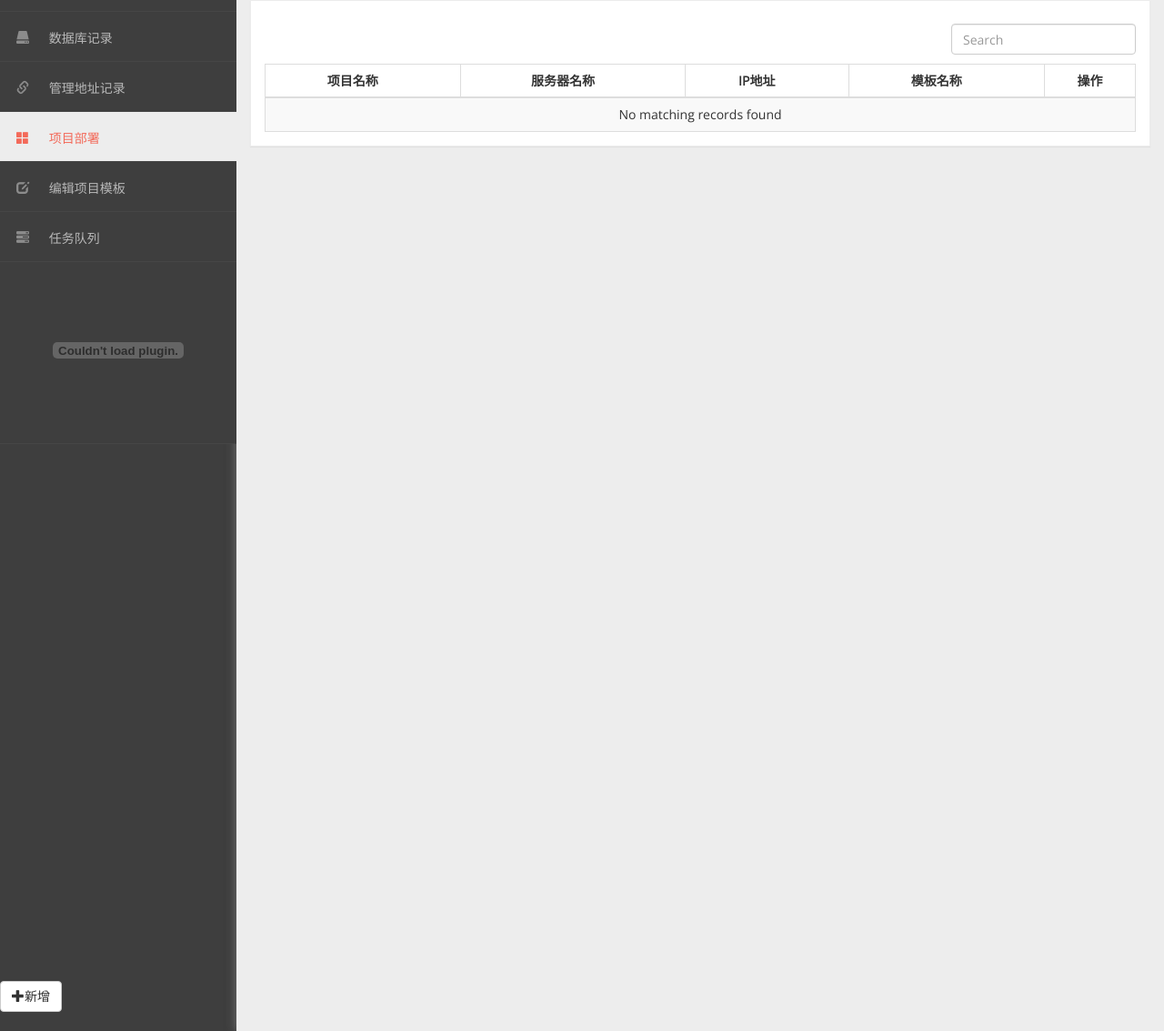
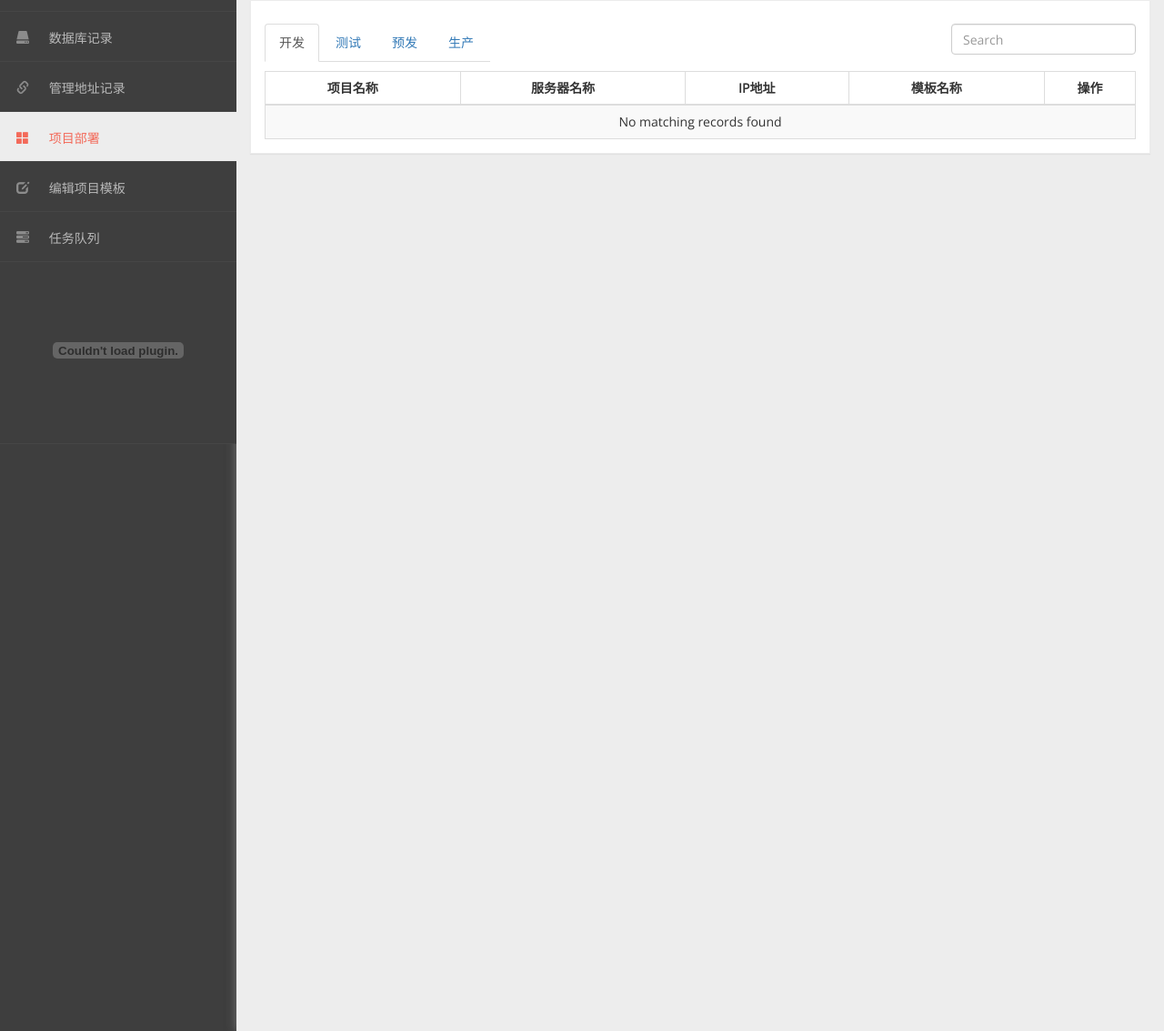
Before and after one commit to d270624/PassAdmin, a Django app: template templates/project.html in a window 1280 px wide. Shown: the part 122-1255 px from the top of the page at 91% size. Run offline with Django 3.2, Linux system fonts and the light colour scheme; the template is opened without the code that fills it, so the values that code supplies are empty; some libraries are stand-ins or nearby versions.

Commit message:
项目部署添加分类

```diff
--- a/index/views.py
+++ b/index/views.py
@@ -890,7 +890,8 @@ def project(request):
             value = Object.objects.all()
             return render(request, 'project.html', locals())
         else:
-            pro = Project.objects.all()
+            category = request.POST.get('category')
+            pro = Project.objects.filter(category=category)
             serializer = projectSer(pro, many=True).data
             return JsonResponse({'rows': serializer})
     else:
--- a/static/js/project.js
+++ b/static/js/project.js
@@ -1,4 +1,7 @@
-function projectTable() {
+function projectTable(category) {
+    let formData = new FormData();
+    formData.append("category", category);
+
     $('#table').bootstrapTable({
         url: '/project/',
         method: 'POST',
@@ -11,7 +14,7 @@ function projectTable() {
         sortName: "create_time",
         sortOrder: "desc",
         pageList: "[10, 25, 50, 100, All]",
-        // toolbar: '#toolbar',
+        toolbar: '#toolbar',
         search: true,
 
         columns: [{
@@ -53,6 +56,7 @@ function projectTable() {
         }],
         queryParams: function (params) {
             return {
+                category: category,
                 pageSize: params.limit, //每一页的数据行数，默认是上面设置的10(pageSize)
                 pageNumber: params.offset / params.limit + 1, //当前页面,默认是上面设置的1(pageNumber)
             }
@@ -198,3 +202,16 @@ function WebSocketPublic() {
         alert("您的浏览器不支持 WebSocket!");
     }
 }
+
+
+function choice(category) {
+    var elements = document.querySelectorAll('.nav.nav-tabs li');
+    //数组是of,对象是in
+    for (let item of elements) {
+        item.className = ''
+    }
+    let obj = event.srcElement.parentNode;
+    obj.setAttribute("class", "active");
+     $('#table').bootstrapTable('destroy');
+    projectTable(category)
+}
--- a/templates/project.html
+++ b/templates/project.html
@@ -24,9 +24,15 @@
     </div>
     <!-- 工具容器 -->
     <div id="toolbar" class="btn-group">
-        <button id="btn_delete" type="button" class="btn btn-default" onclick='window.location.href="http://127.0.0.1:8000/admin/"'>
-            <span class="glyphicon glyphicon-plus" aria-hidden="true"></span>新增
-        </button>
+        {#        <button id="btn_delete" type="button" class="btn btn-default" onclick='window.location.href="http://127.0.0.1:8000/admin/"'>#}
+        {#            <span class="glyphicon glyphicon-plus" aria-hidden="true"></span>新增#}
+        {#        </button>#}
+        <ul class="nav nav-tabs">
+            <li class="active"><a href="javascript:void(0);" onclick="choice('level1')">开发</a></li>
+            <li><a href="javascript:void(0);" onclick="choice('level2')">测试</a></li>
+            <li><a href="javascript:void(0);" onclick="choice('level3')">预发</a></li>
+            <li><a href="javascript:void(0);" onclick="choice('level4')">生产</a></li>
+        </ul>
     </div>
 
     <!--项目部署弹框 -->
@@ -104,7 +110,7 @@
         });
         $(document).ready(function () {
             $('#project').attr('class', 'active-menu');
-            projectTable();
+            projectTable('level1');
             $('#pro').draggable();//设置可以拖动
         });
     </script>
```
Also changed, not shown: index/models.py (+7 -0 lines).
